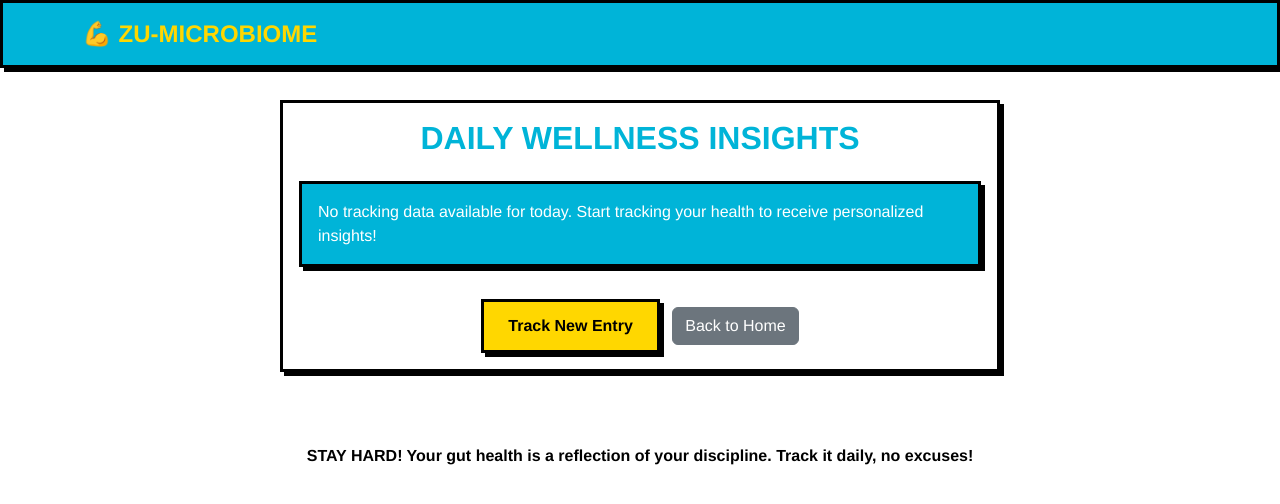
After one commit to dhruv1710/ZuMicrobiome, a Flask app: page /insights/1 in a window 1280 px wide. The commit adds this page. Shown: the top 504 px of the page. Run offline with Flask 3, Linux system fonts and the light colour scheme; some libraries are stand-ins or nearby versions; some web fonts are replaced.

Commit message:
Agent query: Can you check if the daily wellness insights page is accessible and showing the correct data after submitting a tracking entry?
Add daily insights page displaying mood, digestive health, and meal pattern summaries.

Screenshot: https://storage.googleapis.com/screenshot-production-us-central1/423c0b6b-0484-4536-bf4e-8baa424122f3/f18f2ceb-5d61-4d13-a187-822de132e0ab.jpg

```diff
--- a/app.py
+++ b/app.py
@@ -3,6 +3,7 @@ from flask import Flask, render_template, jsonify, request
 from flask_sqlalchemy import SQLAlchemy
 from sqlalchemy.orm import DeclarativeBase
 import logging
+from datetime import datetime, timedelta
 
 # Configure logging
 logging.basicConfig(level=logging.DEBUG)
@@ -49,18 +50,73 @@ def generate_kit():
     db.session.commit()
     return jsonify({"kit_id": new_user.kit_id})
 
-with app.app_context():
-    import models
-    db.create_all()
+@app.route('/insights/<kit_id>')
+def get_insights(kit_id):
+    from models import TrackingEntry
 
-    # Create a test kit ID if it doesn't exist
-    from models import AnonymousUser
-    test_kit = AnonymousUser.query.filter_by(kit_id='TEST123456').first()
-    if not test_kit:
-        test_kit = AnonymousUser(kit_id='TEST123456')
-        db.session.add(test_kit)
-        db.session.commit()
-        logging.info("Created test kit ID: TEST123456")
+    # Get today's date range
+    today = datetime.now().date()
+    tomorrow = today + timedelta(days=1)
+
+    # Fetch today's entries
+    entries = TrackingEntry.query.filter(
+        TrackingEntry.kit_id == kit_id,
+        TrackingEntry.date >= today,
+        TrackingEntry.date < tomorrow
+    ).all()
+
+    if not entries:
+        return render_template('insights.html', has_data=False)
+
+    # Analyze the entries
+    insights = {
+        'mood_summary': None,
+        'stool_health': None,
+        'meal_patterns': None
+    }
+
+    # Get the latest entry
+    latest_entry = entries[-1]
+
+    # Mood analysis
+    mood_level = latest_entry.mood
+    mood_insights = {
+        1: "You're having a tough day. Remember, it's okay to not be okay.",
+        2: "Your mood is low. Consider some self-care activities.",
+        3: "You're feeling a bit down. Try to do something you enjoy.",
+        4: "You're feeling balanced today.",
+        5: "You're having a good day! Keep up the positive energy.",
+        6: "You're feeling great! What a wonderful day.",
+        7: "You're feeling amazing! Remember this feeling!"
+    }
+    insights['mood_summary'] = mood_insights.get(mood_level, "No mood data available.")
+
+    # Stool health analysis
+    stool_type = latest_entry.stool_type
+    stool_insights = {
+        '1': "Your stool is very hard and separate, indicating possible dehydration.",
+        '2': "Your stool is firm but segmented, suggesting good but could be better hydration.",
+        '3': "Your stool is well-formed - this is ideal!",
+        '4': "Your stool is soft but still well-formed.",
+        '5': "Your stool is soft with clear edges - consider more fiber.",
+        '6': "Your stool is mushy - consider adjusting your diet.",
+        '7': "Your stool is liquid - stay hydrated and monitor your diet."
+    }
+    insights['stool_health'] = stool_insights.get(stool_type, "No stool data available.")
+
+    # Meal pattern analysis
+    meals = latest_entry.meals
+    meal_analysis = []
+
+    if meals:
+        for meal_type, foods in meals.items():
+            if foods:
+                meal_analysis.append(f"{meal_type.title()}: {', '.join(foods.keys())}")
+
+    insights['meal_patterns'] = meal_analysis if meal_analysis else ["No meal data available."]
+
+    return render_template('insights.html', insights=insights, has_data=True)
+
 @app.route('/save-tracking', methods=['POST'])
 def save_tracking():
     from models import TrackingEntry
@@ -74,3 +130,16 @@ def save_tracking():
     db.session.add(entry)
     db.session.commit()
     return jsonify({"success": True})
+
+with app.app_context():
+    import models
+    db.create_all()
+
+    # Create a test kit ID if it doesn't exist
+    from models import AnonymousUser
+    test_kit = AnonymousUser.query.filter_by(kit_id='TEST123456').first()
+    if not test_kit:
+        test_kit = AnonymousUser(kit_id='TEST123456')
+        db.session.add(test_kit)
+        db.session.commit()
+        logging.info("Created test kit ID: TEST123456")
--- a/static/css/styles.css
+++ b/static/css/styles.css
@@ -342,3 +342,53 @@ body {
     transform: translateY(-5px);
     box-shadow: var(--shadow-offset) var(--shadow-offset) 0 #000;
 }
+
+.insight-section {
+    background-color: var(--background-color);
+    border: var(--border-thickness) solid #000;
+    box-shadow: var(--shadow-offset) var(--shadow-offset) 0 #000;
+    padding: 1.5rem;
+    margin-bottom: 2rem;
+    transition: all var(--transition-timing);
+}
+
+.insight-section:hover {
+    transform: translate(-2px, -2px);
+    box-shadow: calc(var(--shadow-offset) + 2px) calc(var(--shadow-offset) + 2px) 0 #000;
+}
+
+.insight-section h3 {
+    color: var(--primary-color);
+    font-weight: bold;
+    text-transform: uppercase;
+    margin-bottom: 1rem;
+}
+
+.insight-content {
+    font-size: 1.1rem;
+    line-height: 1.6;
+}
+
+.insight-content ul {
+    list-style-type: none;
+    padding-left: 0;
+}
+
+.insight-content ul li {
+    padding: 0.5rem 0;
+    border-bottom: 2px solid #eee;
+}
+
+.insight-content ul li:last-child {
+    border-bottom: none;
+}
+
+.alert {
+    border: var(--border-thickness) solid #000;
+    border-radius: 0;
+    box-shadow: var(--shadow-offset) var(--shadow-offset) 0 #000;
+    padding: 1rem;
+    margin-bottom: 2rem;
+    background-color: var(--primary-color);
+    color: #fff;
+}
--- a/static/js/app.js
+++ b/static/js/app.js
@@ -117,8 +117,12 @@ function saveTracking() {
     })
     .then(response => response.json())
     .then(data => {
-        alert('Data saved successfully!');
-        window.location.href = '/';
+        if (data.success) {
+            // Redirect to insights page instead of home
+            window.location.href = `/insights/${trackingData.kitId}`;
+        } else {
+            alert('Failed to save data');
+        }
     })
     .catch(error => {
         console.error('Error:', error);
--- /dev/null
+++ b/templates/insights.html
@@ -0,0 +1,59 @@
+{% extends "base.html" %}
+
+{% block content %}
+<div class="container">
+    <div class="row justify-content-center">
+        <div class="col-md-8">
+            <div class="card mb-4">
+                <div class="card-body">
+                    <h2 class="card-title text-center mb-4">Daily Wellness Insights</h2>
+
+                    {% if not has_data %}
+                    <div class="alert alert-info">
+                        <p class="mb-0">No tracking data available for today. Start tracking your health to receive personalized insights!</p>
+                    </div>
+                    {% else %}
+
+                    <!-- Mood Summary -->
+                    <div class="insight-section mb-4">
+                        <h3 class="h5 mb-3">🎭 Mood Check</h3>
+                        <div class="insight-content">
+                            <p>{{ insights.mood_summary }}</p>
+                        </div>
+                    </div>
+
+                    <!-- Stool Health -->
+                    <div class="insight-section mb-4">
+                        <h3 class="h5 mb-3">💪 Digestive Health</h3>
+                        <div class="insight-content">
+                            <p>{{ insights.stool_health }}</p>
+                        </div>
+                    </div>
+
+                    <!-- Meal Patterns -->
+                    <div class="insight-section">
+                        <h3 class="h5 mb-3">🍽️ Meal Summary</h3>
+                        <div class="insight-content">
+                            {% if insights.meal_patterns %}
+                            <ul class="list-unstyled">
+                                {% for meal in insights.meal_patterns %}
+                                <li class="mb-2">{{ meal }}</li>
+                                {% endfor %}
+                            </ul>
+                            {% else %}
+                            <p>No meal data recorded today.</p>
+                            {% endif %}
+                        </div>
+                    </div>
+                    {% endif %}
+
+                    <div class="text-center mt-4">
+                        <a href="/track" class="btn btn-primary me-2">Track New Entry</a>
+                        <a href="/" class="btn btn-secondary">Back to Home</a>
+                    </div>
+                </div>
+            </div>
+        </div>
+    </div>
+</div>
+{% endblock %}
```
Also changed, not shown: templates/index.html (+17 -1 lines).
